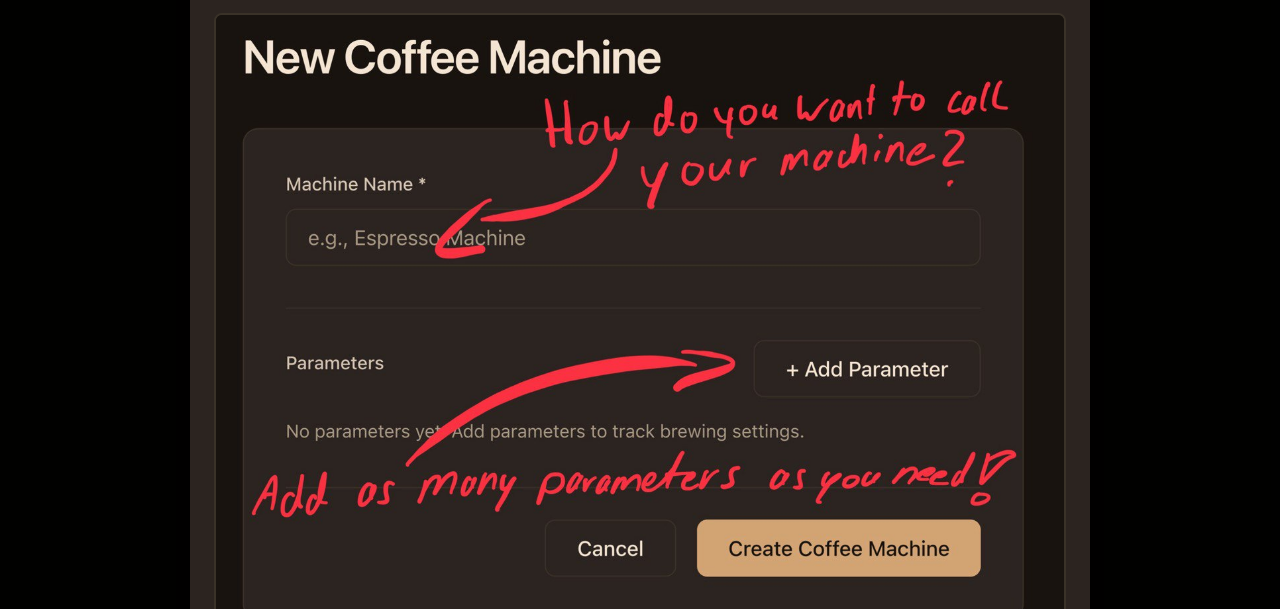
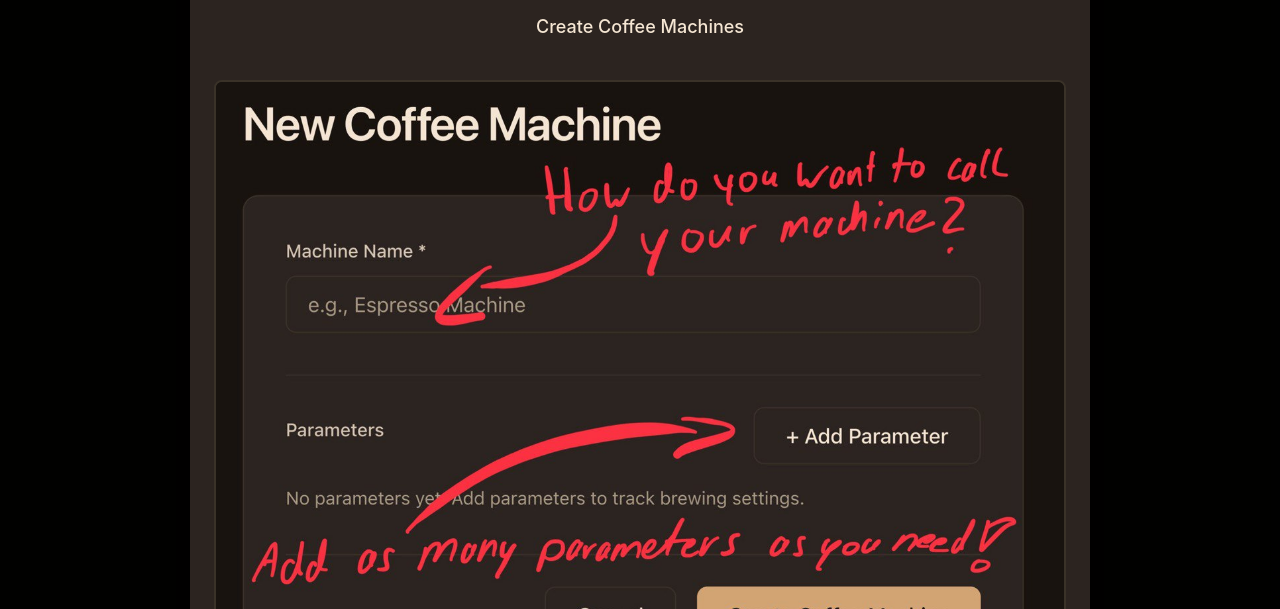
Before and after one commit to Linskii/coffee-tracker, a plain HTML site: page index.html in a window 1280 px wide. Shown: the part 191-800 px from the top of the page. Drawn offline with Linux system fonts and the light colour scheme.

Commit message:
step descriptors

```diff
--- a/css/components.css
+++ b/css/components.css
@@ -929,6 +929,15 @@ input[type="range"].form-range {
   padding: var(--spacing-sm) 0;
 }
 
+.intro-step-title {
+  font-size: var(--font-size-lg);
+  font-weight: var(--font-weight-medium);
+  color: var(--color-text);
+  text-align: center;
+  padding: 0 0 var(--spacing-md) 0;
+  margin-bottom: var(--spacing-sm);
+}
+
 .intro-image-container {
   border: 2px solid var(--color-border);
   border-radius: var(--radius-md);
--- a/js/i18n.js
+++ b/js/i18n.js
@@ -188,7 +188,16 @@ const I18n = (function() {
       // Introduction/Tutorial
       introStep: 'Step',
       howToUse: 'How to Use',
-      closeIntro: 'Close'
+      closeIntro: 'Close',
+      introStep1Title: 'Create Coffee Machines',
+      introStep2Title: 'Create Coffee Beans',
+      introStep3Title: 'Select your Bean',
+      introStep4Title: 'Select your Coffee Machine',
+      introStep5Title: 'Create a brewing run',
+      introStep6Title: 'AI needs data...',
+      introStep7Title: 'Get help from suggestions',
+      introStep8Title: 'Visualizing the AI',
+      introStep9Title: 'Settings'
     },
 
     de: {
@@ -356,7 +365,16 @@ const I18n = (function() {
       // Introduction/Tutorial
       introStep: 'Schritt',
       howToUse: 'Anleitung',
-      closeIntro: 'Schließen'
+      closeIntro: 'Schließen',
+      introStep1Title: 'Kaffeemaschinen erstellen',
+      introStep2Title: 'Kaffeebohnen erstellen',
+      introStep3Title: 'Wähle deine Bohne',
+      introStep4Title: 'Wähle deine Kaffeemaschine',
+      introStep5Title: 'Brühung erstellen',
+      introStep6Title: 'KI benötigt Daten...',
+      introStep7Title: 'Hilfe durch Vorschläge',
+      introStep8Title: 'KI visualisieren',
+      introStep9Title: 'Einstellungen'
     }
   };
 
--- a/js/ui/introduction.js
+++ b/js/ui/introduction.js
@@ -75,6 +75,11 @@ const Introduction = (function() {
     stepLabel.className = 'intro-step-label';
     stepLabel.textContent = `${I18n.t('introStep')} ${stepNumber}`;
     container.appendChild(stepLabel);
+
+    const stepTitle = document.createElement('div');
+    stepTitle.className = 'intro-step-title';
+    stepTitle.textContent = I18n.t(`introStep${stepNumber}Title`);
+    container.appendChild(stepTitle);
 
     const imageContainer = document.createElement('div');
     imageContainer.className = 'intro-image-container';
```
